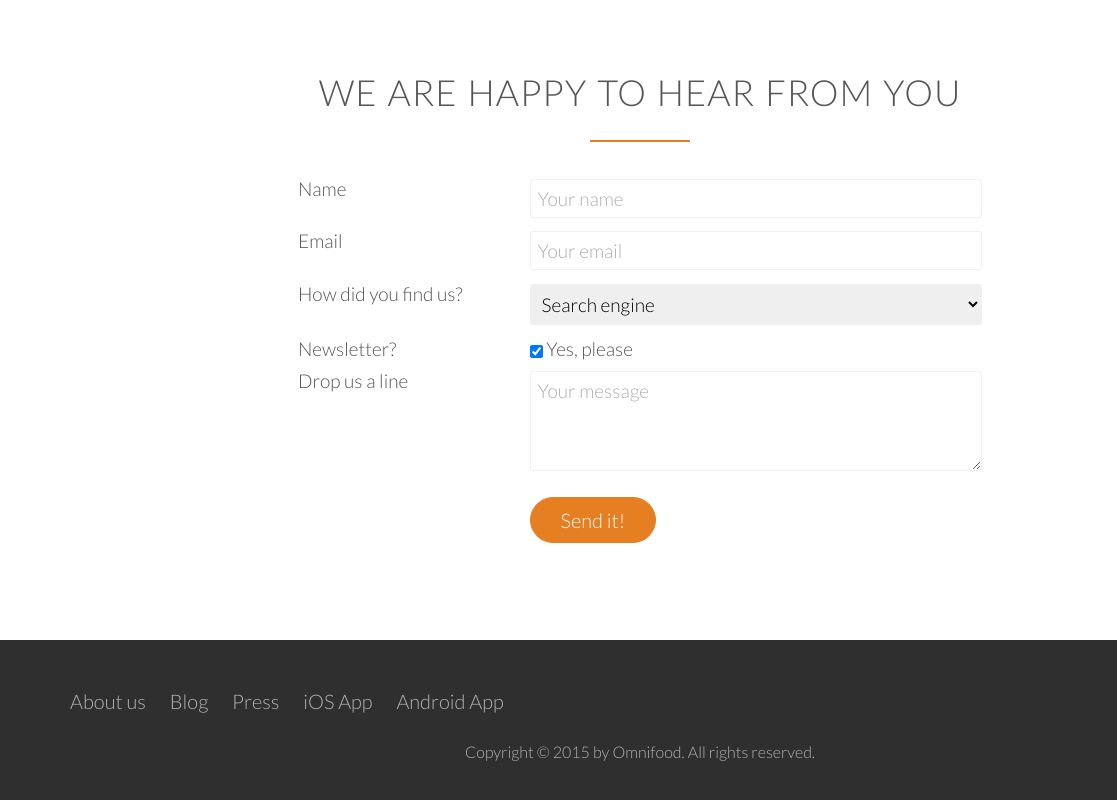
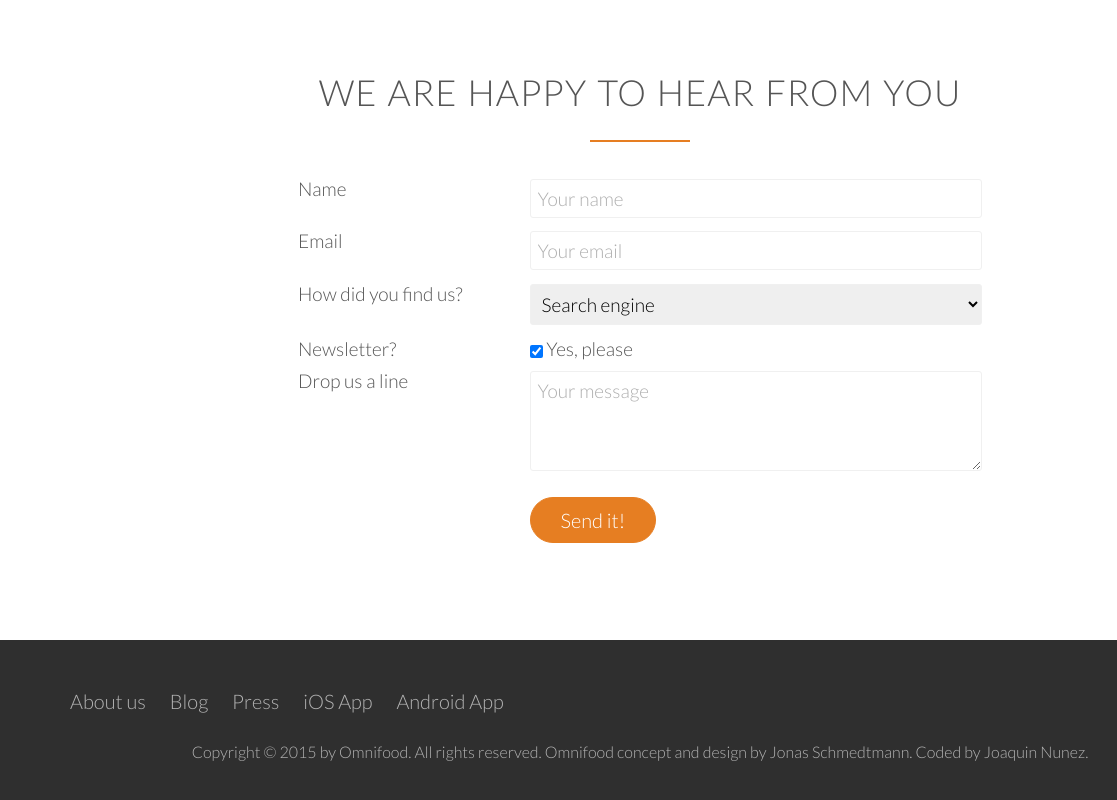
Before and after one commit to jdnunez504/omnifoodv2, a website: page index.html in a window 1280 px wide. Shown: the part 4582-5382 px from the top of the page, 0-1117 px from the left. Drawn offline with nearby package versions, Linux system fonts and the light colour scheme; files whose address does not match are found by name.

Commit message:
Added attribution

```diff
--- a/index.html
+++ b/index.html
@@ -3,6 +3,7 @@
 <head>
     <meta charset="UTF-8">
     <meta name="viewport" content="width=device-width, initial-scale=1.0">
+    <meta name="description" content="Omnifood is a premium food delivery service with the mission to bring affordable and healthy meals to as many people as possible.">
     <meta http-equiv="X-UA-Compatible" content="ie=edge">
 
     <link rel="preconnect" href="https://fonts.googleapis.com">
@@ -411,7 +412,7 @@
     </div>
     <div class="row">
         <p class="copy">
-            Copyright &copy; 2015 by Omnifood. All rights reserved.
+            Copyright &copy; 2015 by Omnifood. All rights reserved. Omnifood concept and design by Jonas Schmedtmann. Coded by Joaquin Nunez.
         </p>
     </div>
 </footer>
```
